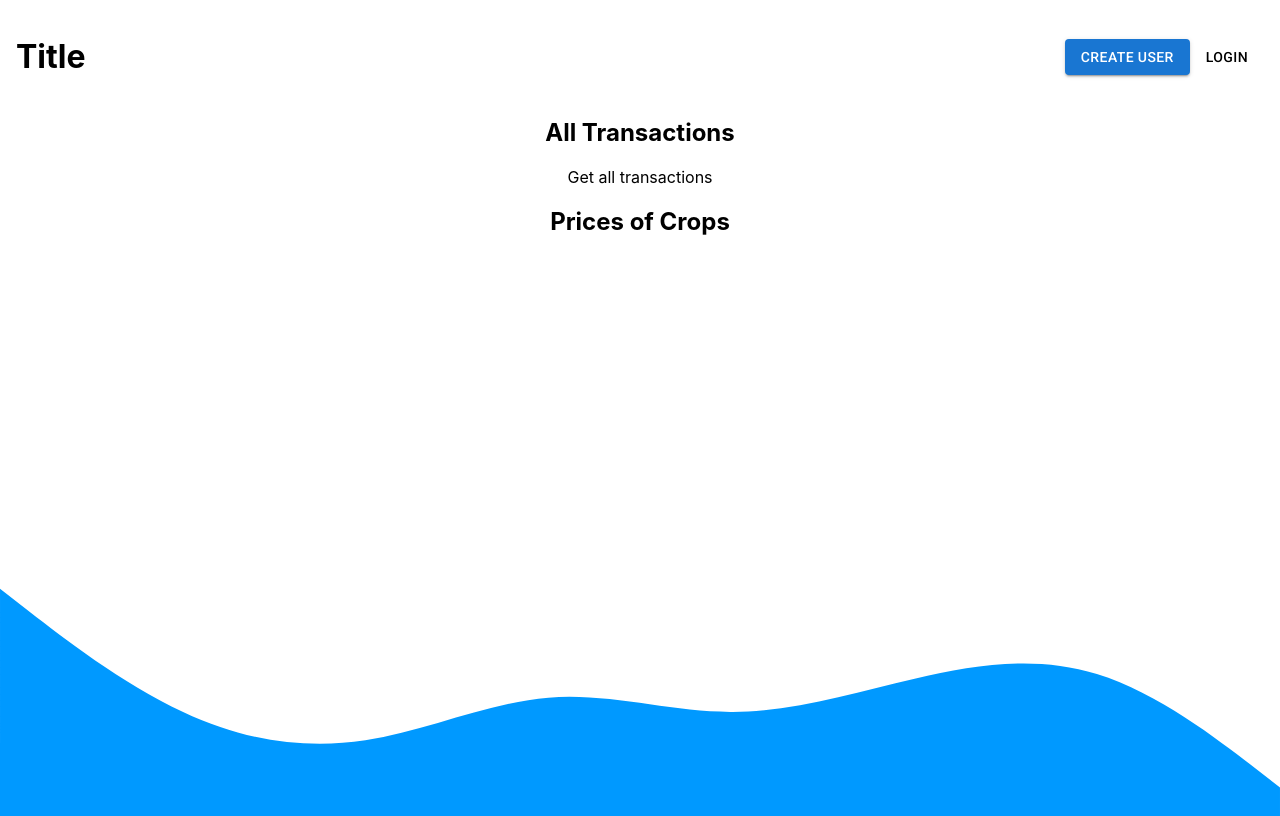
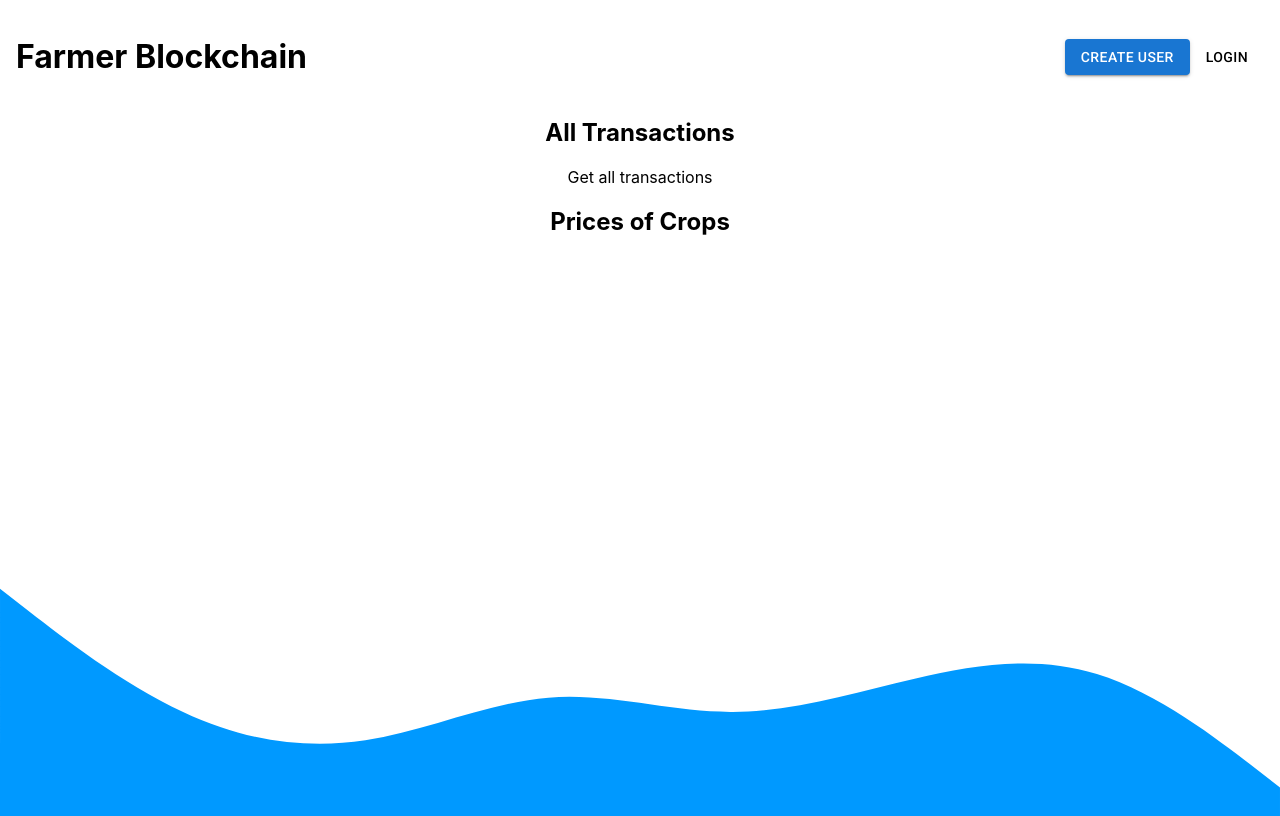
Before and after one commit to RajSolai/farmer-crop-chain, a Next.js app: page /welcome in a window 1280 px wide. Built offline with nearby package versions, Linux system fonts and the light colour scheme.

Commit message:
changed title

```diff
--- a/pages/welcome.jsx
+++ b/pages/welcome.jsx
@@ -11,12 +11,11 @@ import style from "../styles/welcome.module.scss";
 
 export default function Welcome() {
   const { price } = useSelector((s) => s.price);
-  const transactions = []
   return (
     <>
       <div className={style.welcomePage}>
         <div className={style.titleBox}>
-          <h1>Title</h1>
+          <h1>Farmer Blockchain </h1>
           <div>
             <Button variant="contained">
               <Link href={"/register"}>Create User</Link>
```
